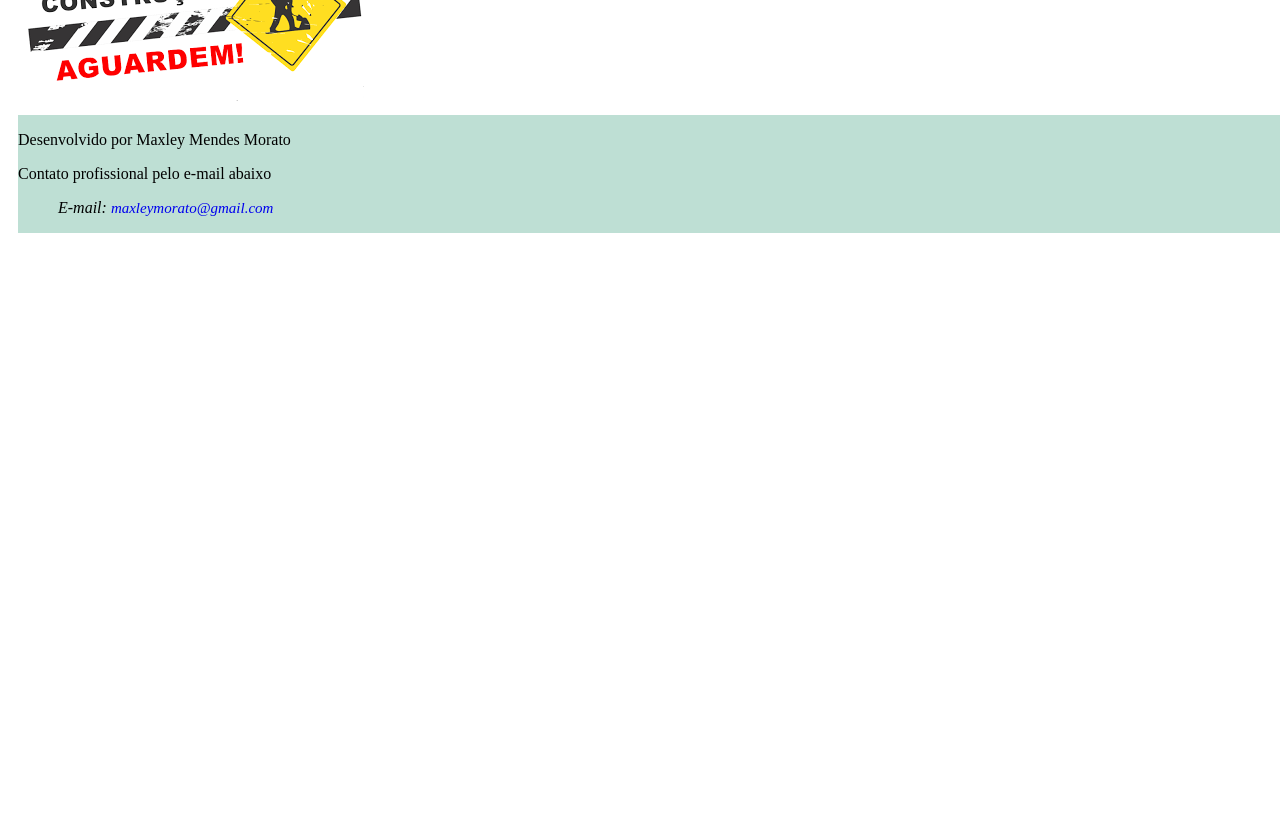
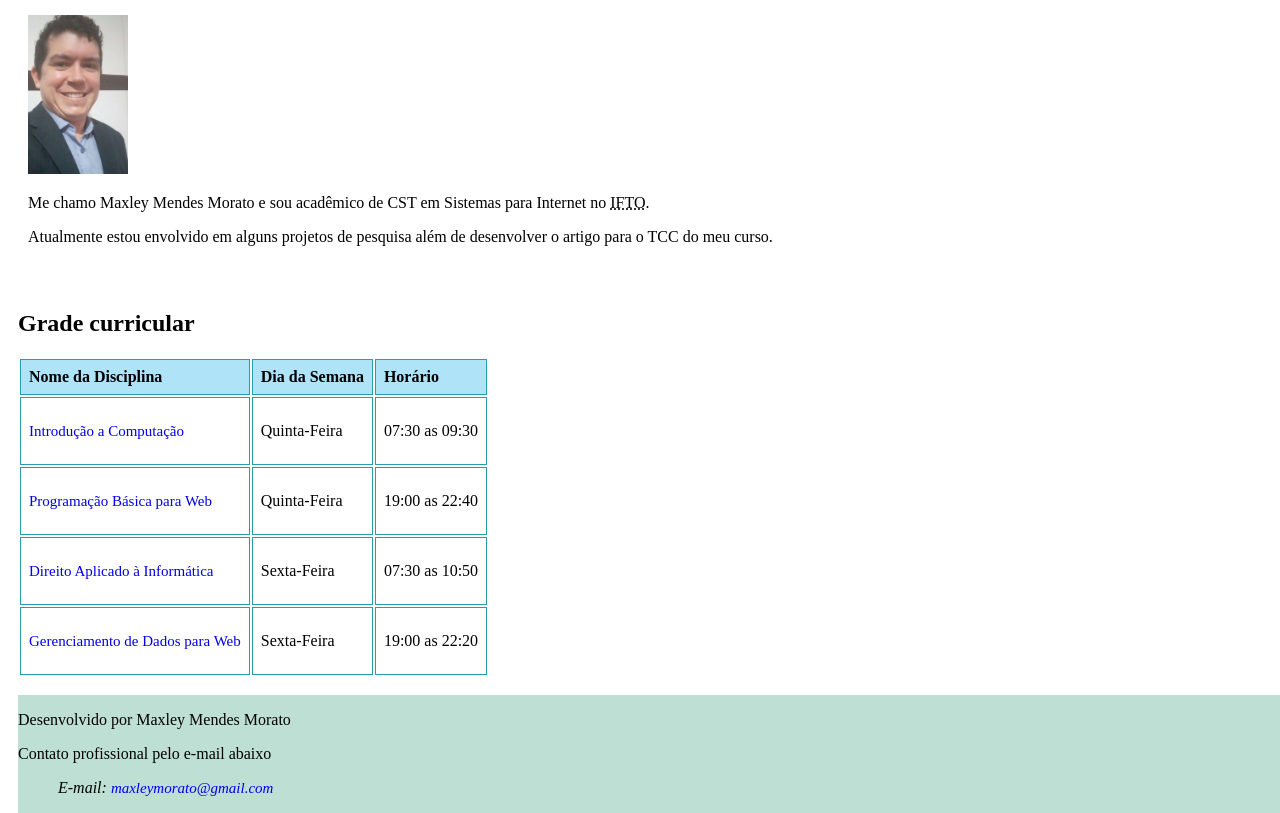
Before and after one commit to maxleymorato/site, a plain HTML site: page cstsi.html in a window 1280 px wide. Shown: the part 152-965 px from the top of the page. Before the commit the page ends 800 px from the top, so only its background shows below. Drawn offline with Linux system fonts and the light colour scheme.

Commit message:
Add files via upload

```diff
--- a/cstsi.html
+++ b/cstsi.html
@@ -28,8 +28,41 @@
             </nav>
         <section>
             <article>
-                    <img src="img/build.png">
+                <h1>Portifólio Acadêmico e Profissional</h1>
+                    <img src="img/foto-perfil.jpeg" width="100">
+                    <p>Me chamo Maxley Mendes Morato e sou acadêmico de CST em Sistemas para Internet no <abbr
+                    title="Instituto Federal de Ciência e Tecnologia do Estado do Tocantins">IFTO</abbr>.</p>
+                    <p>Atualmente estou envolvido em alguns projetos de pesquisa além de desenvolver o artigo para o TCC do meu curso.</p></section><br>
             </article>
+        </section>
+                <section>
+                    <h2>Grade curricular</h2>
+                    <table>
+                        <tr>
+                            <th><b>Nome da Disciplina</b></th>
+                            <th><b>Dia da Semana</b></th>
+                            <th><b>Horário</b></th>
+                        </tr>
+                        <tr>
+                            <td><p><a href="IntroComp.html" alt="Ementa da Disciplina de Introdução a Computação">Introdução a Computação</a></p></td>
+                            <td><p>Quinta-Feira</p></td>
+                            <td><p> 07:30 as 09:30</p></td>
+                        </tr>
+                        <tr>
+                            <td><p><a href="pbw.html" alt="Emenda da Disciplina de Programação Básica para Web">Programação Básica para Web</a></p></td>
+                            <td><p>Quinta-Feira</p></td>
+                            <td><p> 19:00 as 22:40</p></td>
+                        </tr>
+                        <tr>
+                            <td><p><a href="direito.html" alt="Ementa da Disciplina de Direito Aplicado â Informática">Direito Aplicado à Informática</a></p></td>
+                            <td><p>Sexta-Feira</p></td>
+                            <td><p> 07:30 as 10:50</p></tr>
+                        <tr>
+                            <td><p><a href="gdw.html" alt="Ementa da Disciplina de Gerenciamento de Dados para Web">Gerenciamento de Dados para Web</a></p></td>
+                            <td><p>Sexta-Feira</p></td>
+                            <td><p> 19:00 as 22:20</p></td>
+                        </tr>
+                    </table></br>
                 </section>
              <footer>
                 <p>Desenvolvido por Maxley Mendes Morato</p>
```
Also changed, not shown: IntroComp.html (+1 -1 lines), cstsi-copia.html (added, +42 -0 lines), direito.html (+1 -1 lines), gdw.html (+1 -1 lines), pbw.html (+1 -1 lines). Lines whose indentation alone changed are shown as unchanged.
